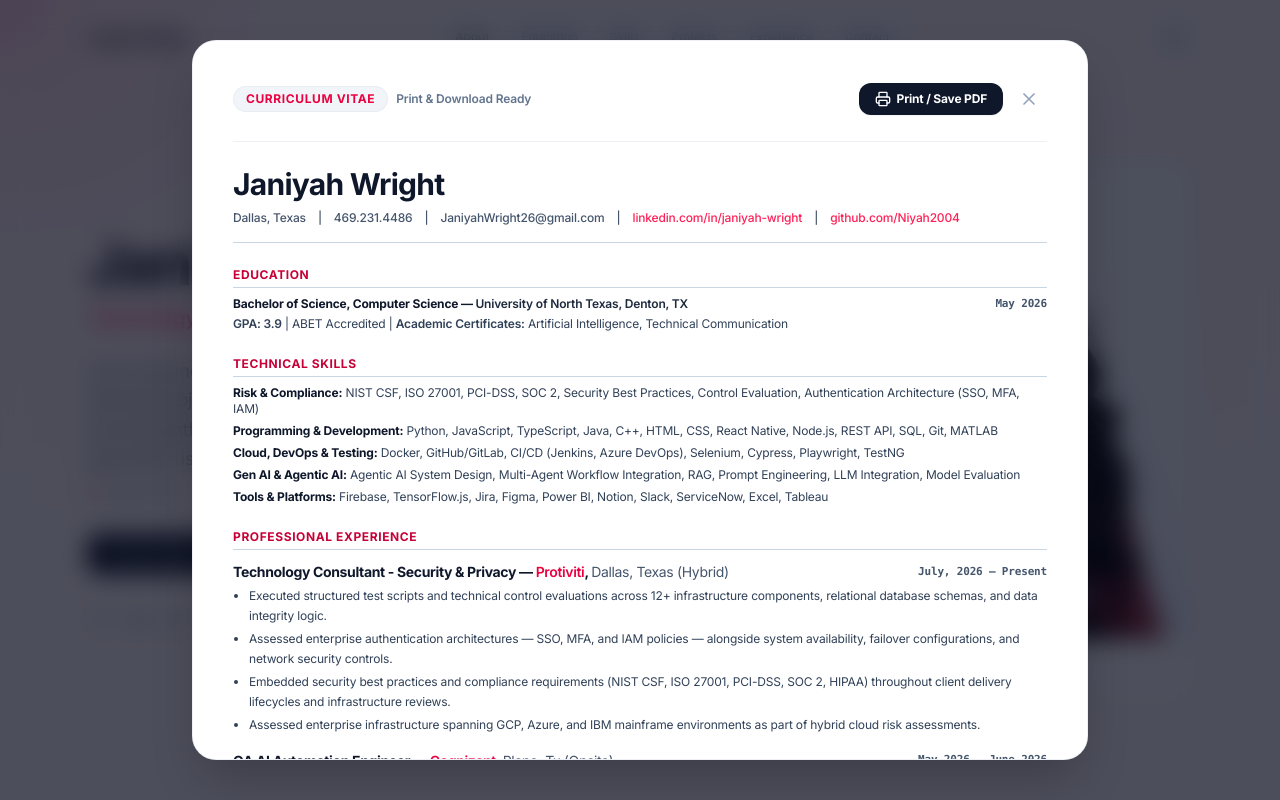
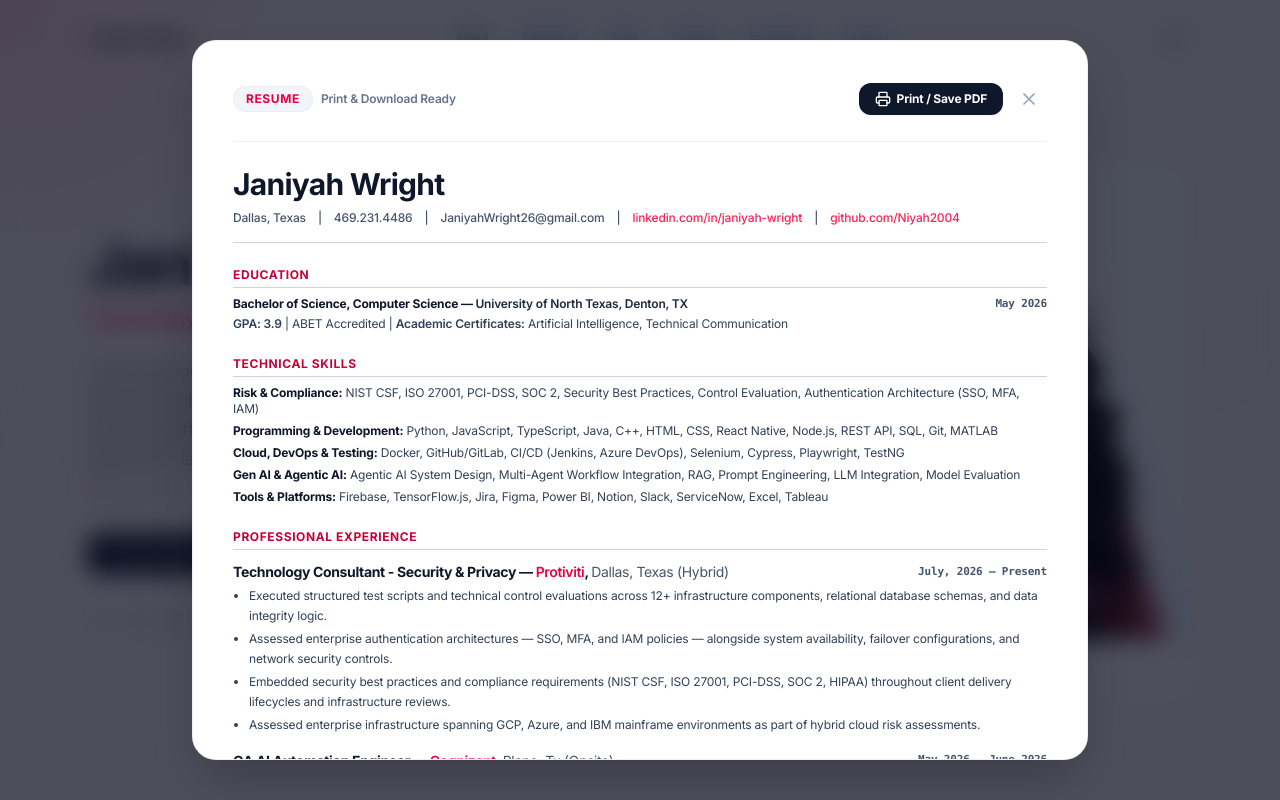
Before and after one commit to Niyah2004/digital-portfolio, a React (Vite) app: page / in a window 1280 px wide. Both pictures are taken after a click on the button "Resume". Shown: the top 800 px of the page. Built offline with nearby package versions, Linux system fonts and the light colour scheme.

Commit message:
update title for resume

```diff
--- a/src/components/ResumeModal.tsx
+++ b/src/components/ResumeModal.tsx
@@ -53,7 +53,7 @@ export const ResumeModal: React.FC<ResumeModalProps> = ({
           <div className="flex items-center justify-between pb-6 mb-6 border-b border-slate-200/60 dark:border-slate-800 print:hidden">
             <div className="flex items-center gap-2">
               <span className="px-3 py-1 text-xs font-bold uppercase tracking-wider rounded-full bg-slate-100 dark:bg-slate-800 text-rose-600 dark:text-pink-300 border border-slate-200/60 dark:border-slate-700">
-                Curriculum Vitae
+                Resume
               </span>
               <span className="text-xs font-semibold text-slate-500 dark:text-slate-400">
                 Print & Download Ready
```
